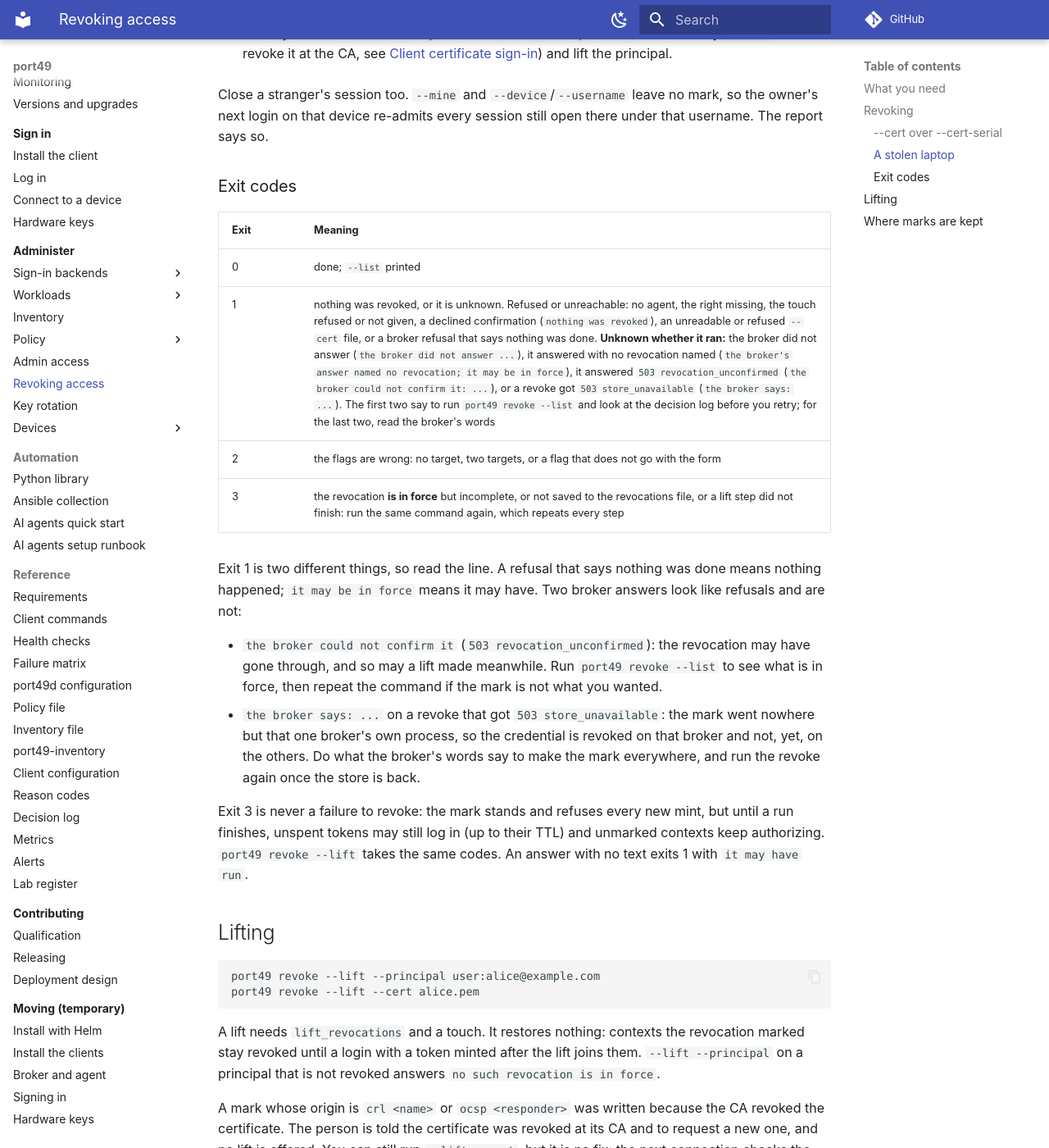
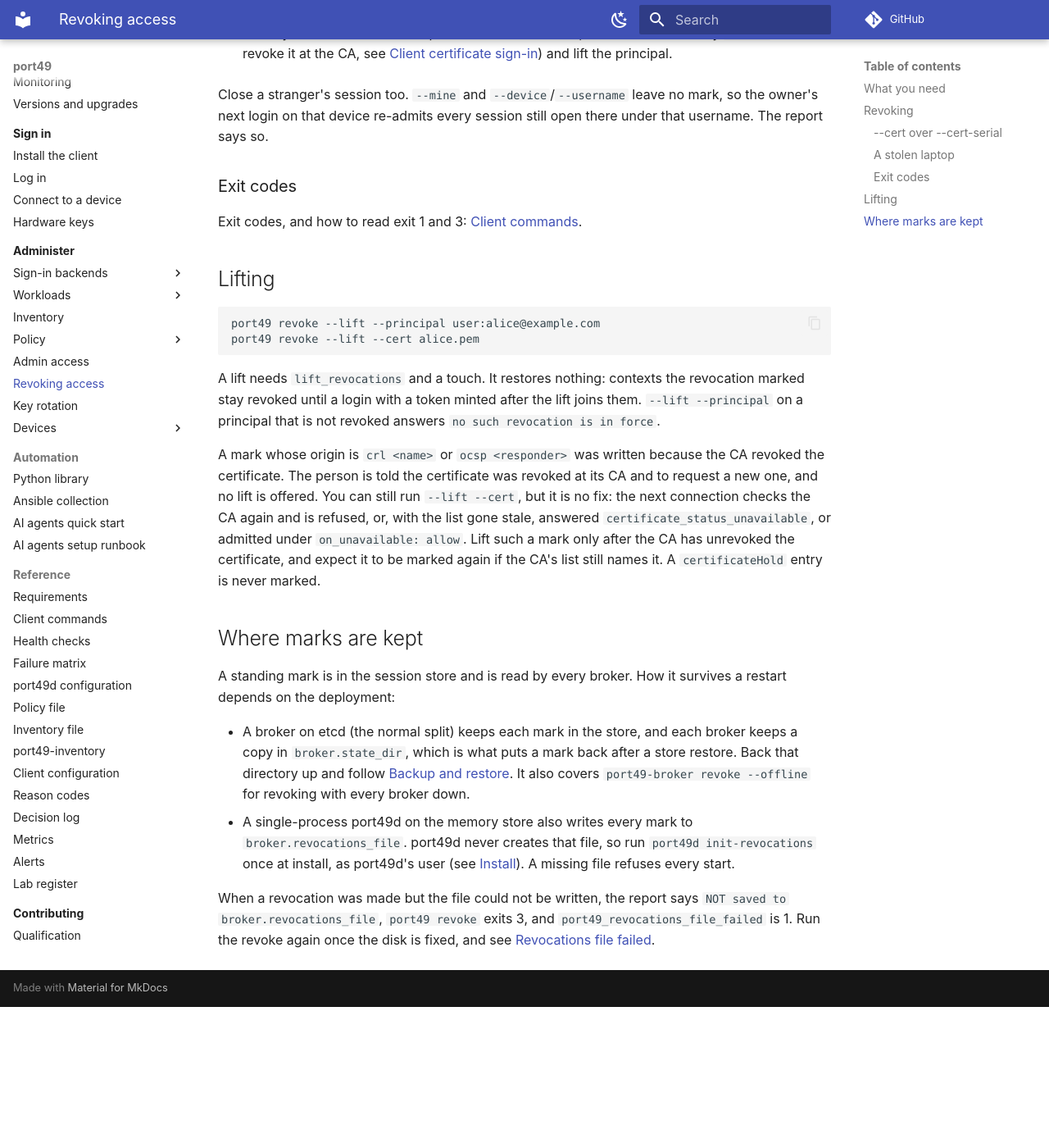
Before and after one commit to blanketfish/port49, an MkDocs documentation site: the page built from docs/site/admin/revocation.md, in a window 1280 px wide and 1400 px high, scrolled down 2714 px. Shown: the whole window at 82% size. Built offline with MkDocs 1.6.1 and Material for MkDocs 9.7.7, drawn with Linux system fonts in a browser that asks for light colours; comment, search, counter and statistics services are not loaded; the version menu is left out; after the commit the page ends 3942 px from its top, so only the background shows below that; some of the changed text lies outside the part shown.

Commit message:
docs: fix the waves 1-3 review findings
The outdated-version notice no longer calls main's docs an older
release. Restored conditions the shortening lost: the EXPANDS and
REGEX-CONSTRAINED clearing rules, the two OIDC logout recovery forms,
the second trust anchor's hierarchy, what a store write cannot do, the
CRL location for a single-process port49d, and what a directory outage
refuses past grace. Revoke exit codes now live only on the client
commands page; the devices page says none, not dash; enable's values
read unambiguously; one repeated login bullet is gone.

Co-Authored-By: Claude Opus 5.5 (1M context) <noreply@anthropic.com>

```diff
--- a/docs/overrides/main.html
+++ b/docs/overrides/main.html
@@ -1,3 +1,3 @@
 {% extends "base.html" %}
 
-{% block outdated %}You are reading the docs of an older release. <a href="{{ '../' ~ base_url }}"><strong>Go to the latest.</strong></a>{% endblock %}
+{% block outdated %}This is not the latest release's documentation. <a href="{{ '../' ~ base_url }}"><strong>Go to the latest.</strong></a>{% endblock %}
--- a/docs/site/admin/revocation.md
+++ b/docs/site/admin/revocation.md
@@ -5,8 +5,8 @@ description: Revoke a person, a certificate or a session, close what revocation
 
 # Revoking access
 
-[Revocation](../concepts/revocation.md) explains what happens, in order, and what it cannot do. This page is the
-runbook: the commands, what each one needs and how to read the answer. Checking your CA's revocation lists is on
+[Revocation](../concepts/revocation.md) explains what happens, in order, and what it cannot do. Below are the
+commands, what each needs and how to read the answer. Checking your CA's revocation lists is on
 [Client certificate sign-in](sign-in/x509.md).
 
 ## What you need
@@ -106,26 +106,7 @@ device re-admits every session still open there under that username. The report
 
 ### Exit codes
 
-| Exit | Meaning |
-|---|---|
-| 0 | done; `--list` printed |
-| 1 | nothing was revoked, or it is unknown. Refused or unreachable: no agent, the right missing, the touch refused or not given, a declined confirmation (`nothing was revoked`), an unreadable or refused `--cert` file, or a broker refusal that says nothing was done. **Unknown whether it ran:** the broker did not answer (`the broker did not answer ...`), it answered with no revocation named (`the broker's answer named no revocation; it may be in force`), it answered `503 revocation_unconfirmed` (`the broker could not confirm it: ...`), or a revoke got `503 store_unavailable` (`the broker says: ...`). The first two say to run `port49 revoke --list` and look at the decision log before you retry; for the last two, read the broker's words |
-| 2 | the flags are wrong: no target, two targets, or a flag that does not go with the form |
-| 3 | the revocation **is in force** but incomplete, or not saved to the revocations file, or a lift step did not finish: run the same command again, which repeats every step |
-
-Exit 1 is two different things, so read the line. A refusal that says nothing was done means nothing happened; `it may
-be in force` means it may have. Two broker answers look like refusals and are not:
-
-- `the broker could not confirm it` (`503 revocation_unconfirmed`): the revocation may have gone through, and so may a
-  lift made meanwhile. Run `port49 revoke --list` to see what is in force, then repeat the command if the mark is not
-  what you wanted.
-- `the broker says: ...` on a revoke that got `503 store_unavailable`: the mark went nowhere but that one broker's own
-  process, so the credential is revoked on that broker and not, yet, on the others. Do what the broker's words say to
-  make the mark everywhere, and run the revoke again once the store is back.
-
-Exit 3 is never a failure to revoke: the mark stands and refuses every new mint, but until a run finishes, unspent
-tokens may still log in (up to their TTL) and unmarked contexts keep authorizing. `port49 revoke --lift` takes the same
-codes. An answer with no text exits 1 with `it may have run`.
+Exit codes, and how to read exit 1 and 3: [Client commands](../reference/client-commands.md#port49-revoke).
 
 ## Lifting
 
@@ -198,3 +179,16 @@ docker compose start port49-broker
 `--lift` instead of the principal's revoke lifts it.
 `port49 store status --metrics 127.0.0.1:9050` reads the broker's stores on the metrics port.
 -->
+
+<!-- from: deploy/helm/port49/README.md (Admin calls), for the Helm tab of the break-glass steps
+Admin commands (`port49 revoke`, `port49 directory ...`) are calls to the broker API and need a
+security-key press from an admin whose key chains to `broker.attestationRootsConfigMap` (a ConfigMap
+holding `attestation-roots.pem`). Without it every admin call is refused 503. Run them from a
+workstation that can reach the `<release>-broker` Service.
+
+Break-glass, when no broker is reachable: `scripts/revoke-offline.sh <ns> <release> -- --principal
+<name> [--lift|--list]` scales the brokers to 0, runs `port49-broker revoke --offline` against
+broker-0's volume, and scales back on every exit. The chart is on etcd, which keeps the revocation
+marks (with a copy in `broker.state_dir`), so it has no `init-revocations` step (that command is for a single-process trial on the memory
+store).
+-->
--- a/docs/site/use/login.md
+++ b/docs/site/use/login.md
@@ -50,8 +50,6 @@ process id and the path of its log. `port49 identity` then shows who the broker
   certificate has under a quarter of its life left, or when you pass `--sign-in`.
 - `--cert` and `--key` belong to the certificate method. Combining them with `--oidc` or `--directory` is
   refused, as is naming both of those two together.
-- A second `port49 login` while the agent runs refreshes that agent and says
-  `already logged in to <broker>; refreshing`.
 
 ## The agent
 
```
Also changed, not shown: docs/site/admin/admin-access.md (+1 -1 lines), docs/site/admin/devices/index.md (+1 -1 lines), docs/site/admin/directory.md (+1 -1 lines), docs/site/admin/policy-review.md (+2 -2 lines), docs/site/admin/policy-rules.md (+1 -1 lines), docs/site/admin/roles-and-grants.md (+1 -1 lines), docs/site/admin/sign-in/oidc.md (+5 -3 lines), docs/site/admin/sign-in/x509.md (+1 -1 lines), docs/site/concepts/revocation.md (+3 -2 lines), docs/site/concepts/tokens-receipts-contexts.md (+1 -1 lines), docs/site/concepts/trust-domains.md (+2 -1 lines), 3 other files.
